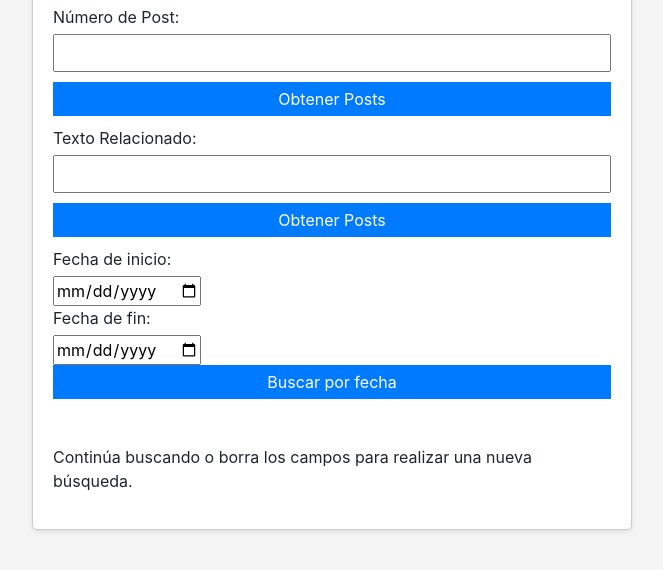
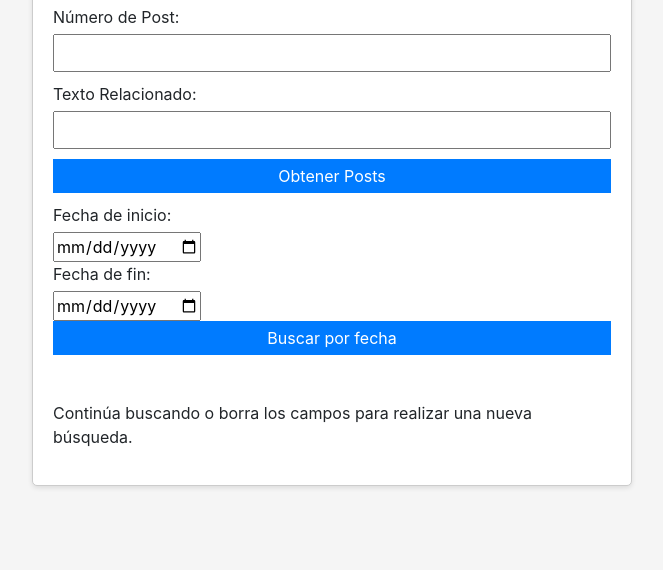
Before and after one commit to martinsantos/postsraylan, a plain HTML site: page index.html in a window 1280 px wide. Shown: the part 92-662 px from the top of the page, without its empty margins (308-971 px from the left). Drawn offline with nearby package versions, Linux system fonts and the light colour scheme; some packages are replaced by stand-ins of ours; a script that the page names is missing.

Commit message:
corrección js numero posts2

```diff
--- a/index.html
+++ b/index.html
@@ -14,8 +14,8 @@
     <div>
       <label for="numeroPost">Número de Post:</label>
       <input type="number" id="numeroPost">
-      <button id="numeroPostButton">Obtener Posts</button>
-    </div>
+      <form id="numeroPostButton">
+      </div>
 
     <div>
       <label for="textoRelacionado">Texto Relacionado:</label>
```
